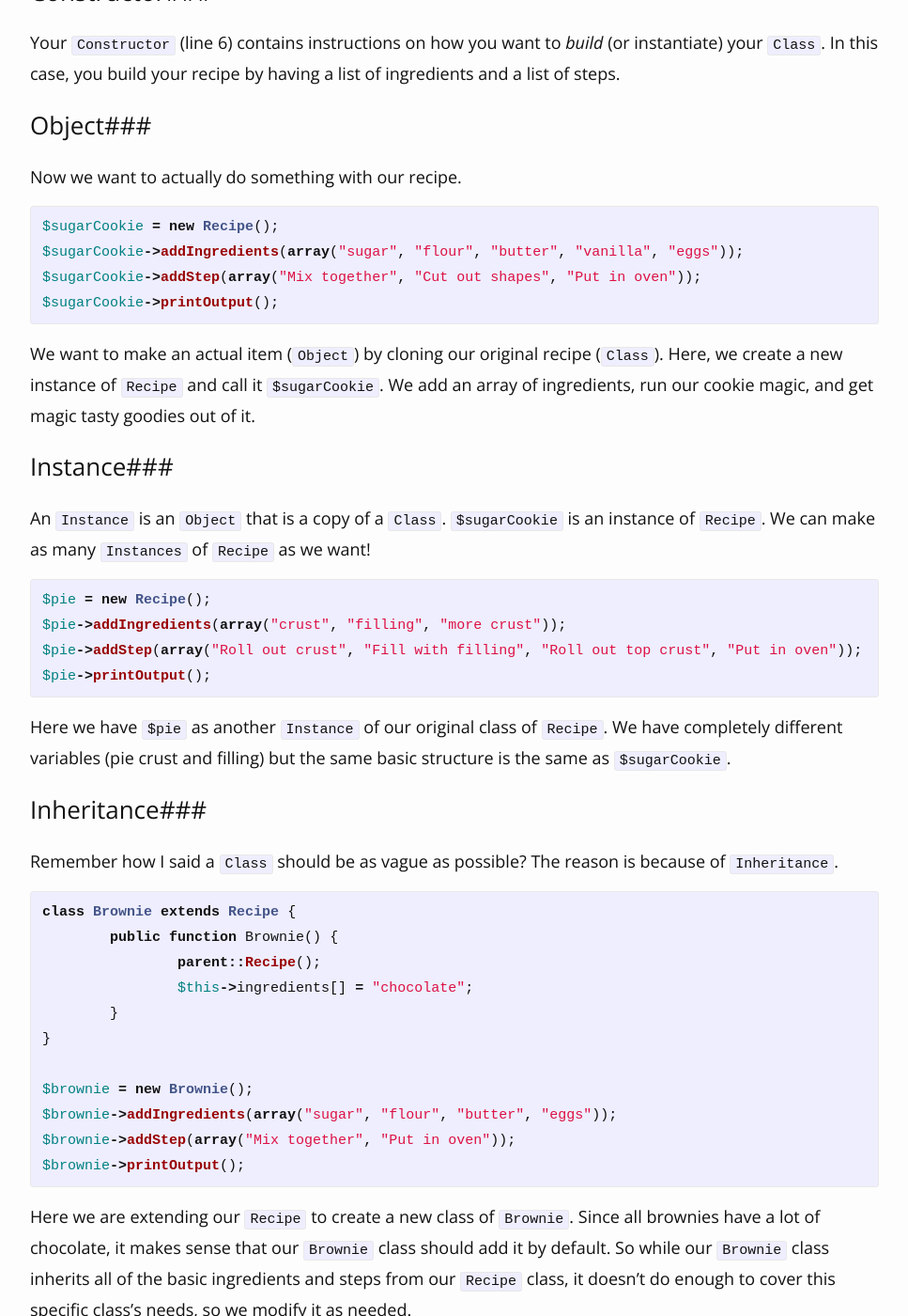
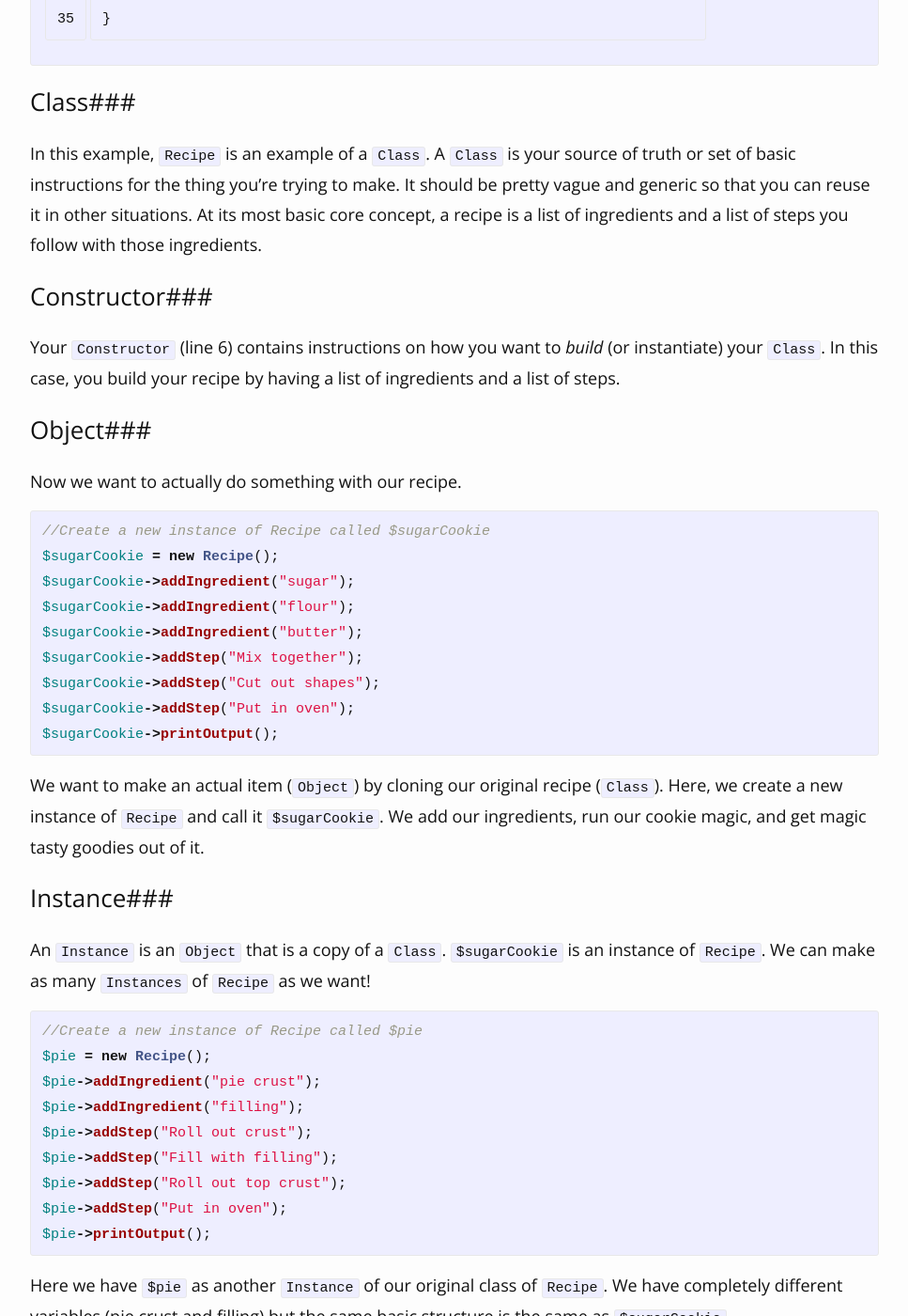
Before and after one commit to dmleong/dmleong.github.io, a Jekyll site: the page built from _posts/2014-12-22-whats-an-object.markdown, in a window 1280 px wide and 1400 px high, scrolled down 3087 px. Shown: the whole window at 94% size, without its empty margins (156-1123 px from the left). Built offline with Jekyll 4.4.1, drawn with Linux system fonts in a browser that asks for light colours; comment, search, counter and statistics services are not loaded; some of the changed text lies outside the part shown.

Commit message:
Updating code sample to be a bit more accurate

```diff
--- a/_posts/2014-12-22-whats-an-object.markdown
+++ b/_posts/2014-12-22-whats-an-object.markdown
@@ -56,17 +56,29 @@
 		$this->steps = array();
 	}
 
-	public function addIngredients($ingredient) {
+	public function addIngredient($ingredient) {
 		$this->ingredients[] = $ingredient;
 	}
 
 	public function addStep($step) {
-		$this->steps = $step;
+		$this->steps[] = $step;
 	}
 
 	public function printOutput() {
-		print_r ($this->ingredients);
-		print_r ($this->steps);
+		echo "Ingredients:\n";
+
+		for($i = 0; $i < count($this->ingredients); $i++) {
+			echo $i . " " . $this->ingredients[$i] . "\n";
+		}
+
+		// Prints numbered steps
+		echo "Steps:\n";
+
+		for($i = 0; $i < count($this->steps); $i++) {
+			echo $i . " " . $this->steps[$i] . "\n";
+		}
+
+		echo "\n";
 	}
 }
 
@@ -85,22 +97,32 @@
 Now we want to actually do something with our recipe.
 {% highlight php %}
 
+//Create a new instance of Recipe called $sugarCookie
 $sugarCookie = new Recipe();
-$sugarCookie->addIngredients(array("sugar", "flour", "butter", "vanilla", "eggs"));
-$sugarCookie->addStep(array("Mix together", "Cut out shapes", "Put in oven"));
+$sugarCookie->addIngredient("sugar");
+$sugarCookie->addIngredient("flour");
+$sugarCookie->addIngredient("butter");
+$sugarCookie->addStep("Mix together");
+$sugarCookie->addStep("Cut out shapes");
+$sugarCookie->addStep("Put in oven");
 $sugarCookie->printOutput();
 
 {% endhighlight %}
 
-We want to make an actual item (`Object`) by cloning our original recipe (`Class`). Here, we create a new instance of `Recipe` and call it `$sugarCookie`. We add an array of ingredients, run our cookie magic, and get magic tasty goodies out of it.
+We want to make an actual item (`Object`) by cloning our original recipe (`Class`). Here, we create a new instance of `Recipe` and call it `$sugarCookie`. We add our ingredients, run our cookie magic, and get magic tasty goodies out of it.
 
 ###Instance###
 An `Instance` is an `Object` that is a copy of a `Class`. `$sugarCookie` is an instance of `Recipe`. We can make as many `Instances` of `Recipe` as we want!
 
 {% highlight php %}
+//Create a new instance of Recipe called $pie
 $pie = new Recipe();
-$pie->addIngredients(array("crust", "filling", "more crust"));
-$pie->addStep(array("Roll out crust", "Fill with filling", "Roll out top crust", "Put in oven"));
+$pie->addIngredient("pie crust");
+$pie->addIngredient("filling");
+$pie->addStep("Roll out crust");
+$pie->addStep("Fill with filling");
+$pie->addStep("Roll out top crust");
+$pie->addStep("Put in oven");
 $pie->printOutput();
 
 {% endhighlight %}
@@ -120,8 +142,11 @@
 }
 
 $brownie = new Brownie();
-$brownie->addIngredients(array("sugar", "flour", "butter", "eggs"));
-$brownie->addStep(array("Mix together", "Put in oven"));
+$brownie->addIngredient("sugar");
+$brownie->addIngredient("flour");
+$brownie->addIngredient("eggs");
+$brownie->addStep("Mix together");
+$brownie->addStep("Bake");
 $brownie->printOutput();
 
 {% endhighlight %}
@@ -146,30 +171,51 @@
 		$this->steps = array();
 	}
 
-	public function addIngredients($ingredient) {
+	public function addIngredient($ingredient) {
 		$this->ingredients[] = $ingredient; //adds ingredients to an array
 	}
 
 	public function addStep($step) {
-		$this->steps = $step; //adds steps to an array
+		$this->steps[] = $step; //adds steps to an array
 	}
 
 	public function printOutput() {
-		print_r ($this->ingredients); //prints our output
-		print_r ($this->steps);
+		// Prints ingredients
+		echo "Ingredients:\n";
+
+		for($i = 0; $i < count($this->ingredients); $i++) {
+			echo $i . " " . $this->ingredients[$i] . "\n";
+		}
+
+		// Prints numbered steps
+		echo "Steps:\n";
+
+		for($i = 0; $i < count($this->steps); $i++) {
+			echo $i . " " . $this->steps[$i] . "\n";
+		}
+
+		echo "\n";
 	}
 }
 
 //Create a new instance of Recipe called $sugarCookie
 $sugarCookie = new Recipe();
-$sugarCookie->addIngredients(array("sugar", "flour", "butter", "vanilla", "eggs"));
-$sugarCookie->addStep(array("Mix together", "Cut out shapes", "Put in oven"));
+$sugarCookie->addIngredient("sugar");
+$sugarCookie->addIngredient("flour");
+$sugarCookie->addIngredient("butter");
+$sugarCookie->addStep("Mix together");
+$sugarCookie->addStep("Cut out shapes");
+$sugarCookie->addStep("Put in oven");
 $sugarCookie->printOutput();
 
 //Create a new instance of Recipe called $pie
 $pie = new Recipe();
-$pie->addIngredients(array("crust", "filling", "more crust"));
-$pie->addStep(array("Roll out crust", "Fill with filling", "Roll out top crust", "Put in oven"));
+$pie->addIngredient("pie crust");
+$pie->addIngredient("filling");
+$pie->addStep("Roll out crust");
+$pie->addStep("Fill with filling");
+$pie->addStep("Roll out top crust");
+$pie->addStep("Put in oven");
 $pie->printOutput();
 
 
@@ -183,9 +229,13 @@
 
 //Create a new instance of Brownie called $brownie
 $brownie = new Brownie();
-$brownie->addIngredients(array("sugar", "flour", "butter", "eggs"));
-$brownie->addStep(array("Mix together", "Put in oven"));
+$brownie->addIngredient("sugar");
+$brownie->addIngredient("flour");
+$brownie->addIngredient("eggs");
+$brownie->addStep("Mix together");
+$brownie->addStep("Bake");
 $brownie->printOutput();
+
 
 {% endhighlight %}
 
```
